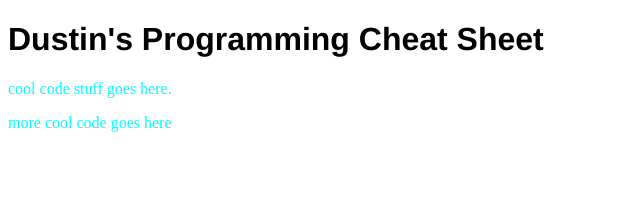
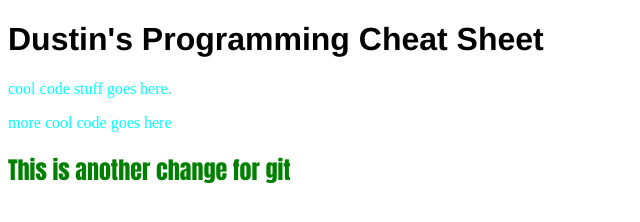
Before and after one commit to dustinburnette/programming-cheatsheet, a plain HTML site: page index.html in a window 1280 px wide. Shown: the whole page, without its empty margins (0-640 px from the left). Drawn offline with Linux system fonts and the light colour scheme.

Commit message:
Another h2 and green, impact font

```diff
--- a/index.html
+++ b/index.html
@@ -11,6 +11,8 @@
   <p>cool code stuff goes here.</p>
   <p>more cool code goes here</p>
 
+  <h2>This is another change for git</h2>
+
 
 </body>
 
--- a/style.css
+++ b/style.css
@@ -5,3 +5,9 @@ color:cyan;
 h1{
   font-family: Helvetica, Verdana, sans-serif;
 }
+
+h2{
+
+  font-family: Impact;
+  color:green;
+}
```
